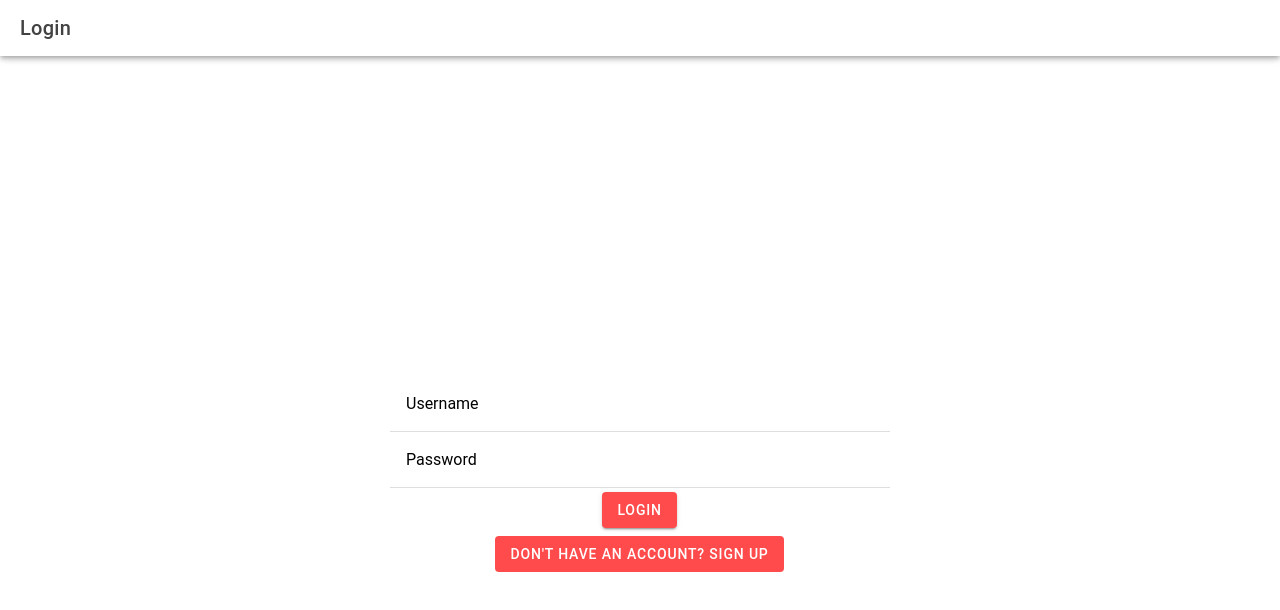
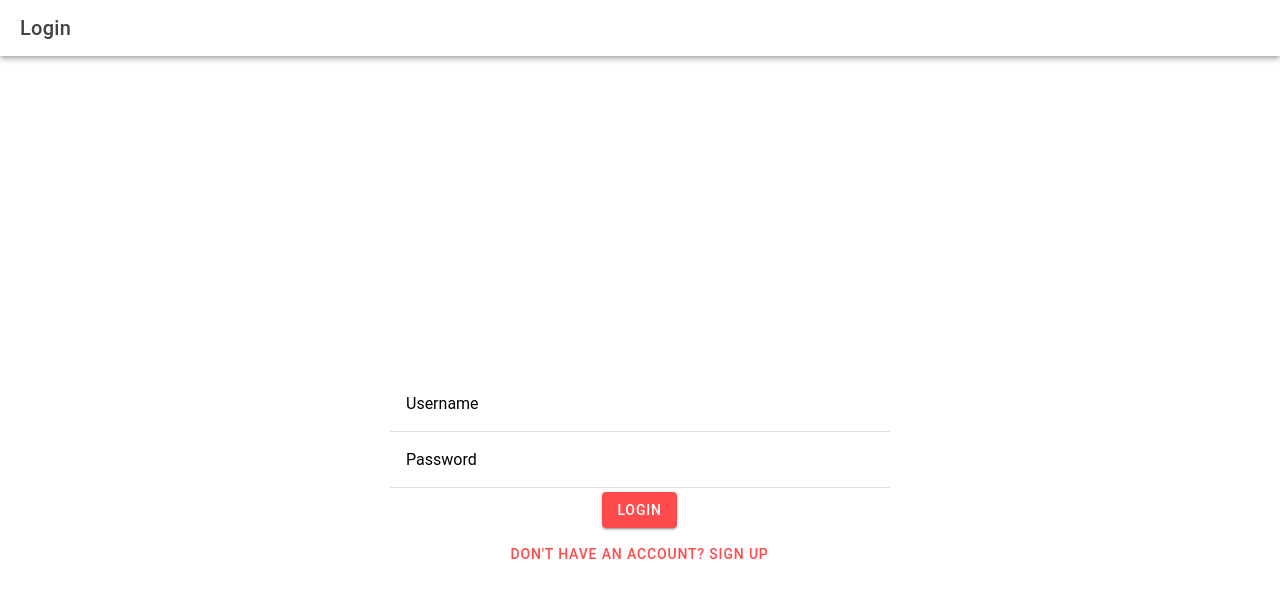
Before and after one commit to CSE437s/semester-project-group-8, a React (Vite) app in the folder LiftingApp/: page /Login in a window 1280 px wide. Shown: the top 610 px of the page. Built offline with nearby package versions, Linux system fonts and the light colour scheme.

Commit message:
minor chagne to login form UI

```diff
--- a/LiftingApp/src/components/LoginForm.css
+++ b/LiftingApp/src/components/LoginForm.css
@@ -16,9 +16,13 @@ ion-content {
     padding: 20px;
 }
 
-.login-form ion-button {
+.login-form .login-button {
     --background: #ff4b4b;
     color: white;
+}
+
+.login-form .login-sign-up-button {
+    color: #ff4b4b
 }
 
 .login-form .ion-item {
--- a/LiftingApp/src/components/LoginForm.tsx
+++ b/LiftingApp/src/components/LoginForm.tsx
@@ -45,8 +45,8 @@ function LoginForm() {
                 <IonLabel position="floating">Password</IonLabel>
                 <IonInput type="password" value={password} onIonChange={e => setPassword(e.detail.value!)} required></IonInput>
             </IonItem>
-            <IonButton type="submit" expand="block">Login</IonButton>
-            <IonButton expand="block" fill="clear" onClick={() => navigateTo('/signup')}>
+            <IonButton className="login-button" type="submit" expand="block">Login</IonButton>
+            <IonButton className="login-sign-up-button" fill="clear" onClick={() => navigateTo('/signup')}>
                 Don't have an account? Sign Up
             </IonButton>
             {loginStatus && (
--- a/LiftingApp/src/components/StartWorkout.css
+++ b/LiftingApp/src/components/StartWorkout.css
@@ -29,7 +29,7 @@ ion-range {
 
   }
 
-  .workout-form .workout-begin-button {
+.workout-form .workout-begin-button {
     --background: #ff4b4b;
     color: white;
 }
```
